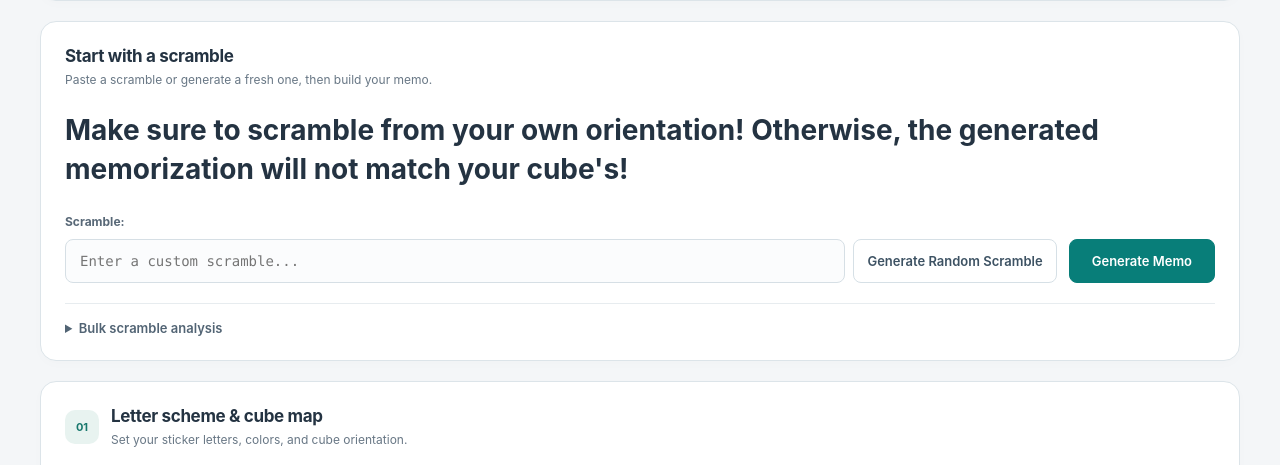
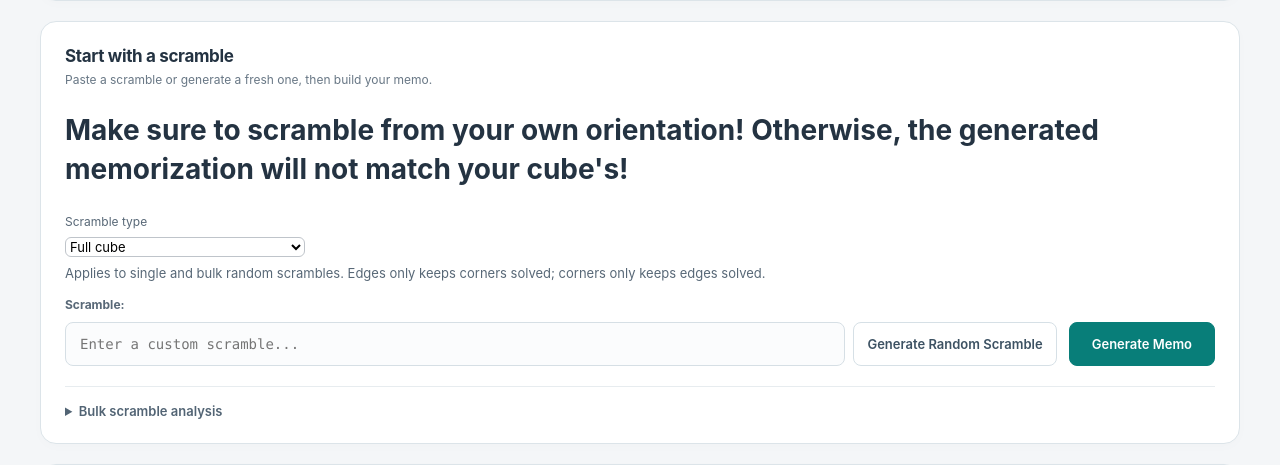
Before and after one commit to TommyCherry/Rubiks-Cube-Blind-Tracer, a Flask app: page /beginner in a window 1280 px wide. Shown: the part 652-1117 px from the top of the page. Run offline with Flask 3, Linux system fonts and the light colour scheme; some libraries are stand-ins or nearby versions.

Commit message:
add edges/corners only for beginner

```diff
--- a/static/bulk_random.js
+++ b/static/bulk_random.js
@@ -10,6 +10,7 @@
     });
     button.addEventListener('click', async () => {
         const amount = Number(count.value);
+        const scrambleType = document.getElementById('scramble-type')?.value || '333';
         if (!Number.isInteger(amount) || amount < 1 || amount > 1000) {
             status.textContent = 'Enter a whole number from 1 to 1,000.';
             return;
@@ -35,7 +36,7 @@
                         if (typeof value !== 'string' || !value.trim()) finish(new Error('empty'));
                         else finish(null, value.trim());
                     };
-                    worker.postMessage([i + 1, 'scramble', ['333']]);
+                    worker.postMessage([i + 1, 'scramble', [scrambleType]]);
                 });
                 scrambles.push(scramble);
             }
--- a/static/i18n.js
+++ b/static/i18n.js
@@ -38,6 +38,11 @@ Leave bounds blank for any count. Set the same minimum and maximum for an exact
 Distributions describe all valid scrambles in this batch. Cycle breaks count edge and corner cycle entries, including entries for flips and twists. Flips and twists count pieces already in their correct position but misoriented, including the buffer, before pseudoswap.|分布统计本批次所有有效打乱。借位次数包含棱块和角块的借位，也包含翻棱和反角的借位。翻棱和反角统计反编前已在正确位置但朝向错误的块，包括缓冲块。
 Scramble image|打乱图
 Number of scrambles|打乱数量
+Scramble type|打乱类型
+Full cube|完整魔方
+Edges only|仅棱块
+Corners only|仅角块
+Applies to single and bulk random scrambles. Edges only keeps corners solved; corners only keeps edges solved.|适用于单条和批量随机打乱。仅棱块保持角块复原；仅角块保持棱块复原。
 Generate {0} random scrambles|生成 {0} 个随机打乱
 Enter a whole number from 1 to 1,000.|请输入 1 到 1,000 之间的整数。
 Generating scrambles: {0}/{1}|正在生成打乱：{0}/{1}
--- a/static/script.js
+++ b/static/script.js
@@ -207,7 +207,7 @@ usePseudoswap.addEventListener("change", function () {
 
 generateScrambleButton.addEventListener("click", function () {
 
-    cstimerWorker.getScramble("333").then(function (scramble) {
+    cstimerWorker.getScramble(document.getElementById("scramble-type")?.value || "333").then(function (scramble) {
         scrambleInput.value = scramble;
     });
 
--- a/static/style.css
+++ b/static/style.css
@@ -1445,3 +1445,8 @@ html[lang="zh-Hans"] [data-story-settings] { display: none; }
 .show-memo-stories:disabled { opacity: .65; cursor: default; }
 .show-memo-stories:focus-visible { outline: 2px solid #243342; outline-offset: 3px; }
 .memo-story-settings[hidden], .memo-example-story[hidden] { display: none; }
+
+.scramble-type-controls { display: grid; gap: 8px; margin-bottom: 16px; }
+.scramble-type-controls label { font-size: 12px; color: #586877; }
+.scramble-type-controls select { width: 100%; max-width: 240px; }
+.scramble-type-controls p { margin: 0; font-size: 13px; color: #586877; }
--- a/templates/index.html
+++ b/templates/index.html
@@ -103,11 +103,24 @@
 
             <!-- SCRAMBLE -->
 
+                {% if beginner %}
+                <div class="scramble-type-controls">
+                <label for="scramble-type">Scramble type</label>
+                <select id="scramble-type" name="scramble_type" aria-describedby="scramble-type-help">
+                    {% for value, label in [('333', 'Full cube'), ('edges', 'Edges only'), ('corners', 'Corners only')] %}
+                    <option value="{{ value }}" {% if request.form.get('scramble_type', '333') == value %}selected{% endif %}>{{ label }}</option>
+                    {% endfor %}
+                </select>
+                <p id="scramble-type-help">Applies to single and bulk random scrambles. Edges only keeps corners solved; corners only keeps edges solved.</p>
+                </div>
+                {% endif %}
+
             <div class="scramble-section">
 
                 <label for="scramble">
                     <strong>Scramble:</strong>
                 </label>
+
 
                 <div class="scramble-entry">
                     <input
```
Also changed, not shown: tests/test_beginner_scrambles.py (added, +36 -0 lines), tests/test_bulk_random_ui.js (+10 -2 lines).
